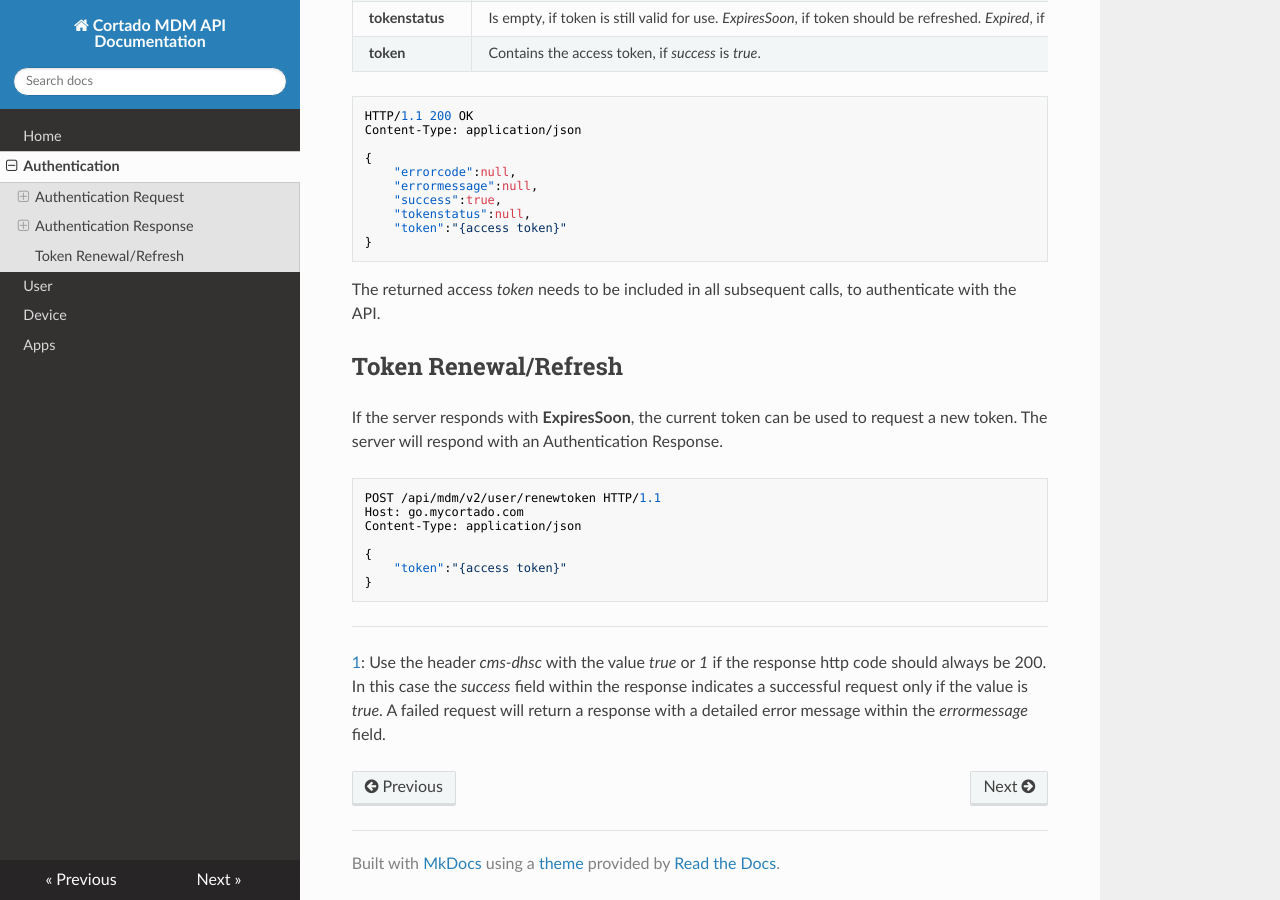
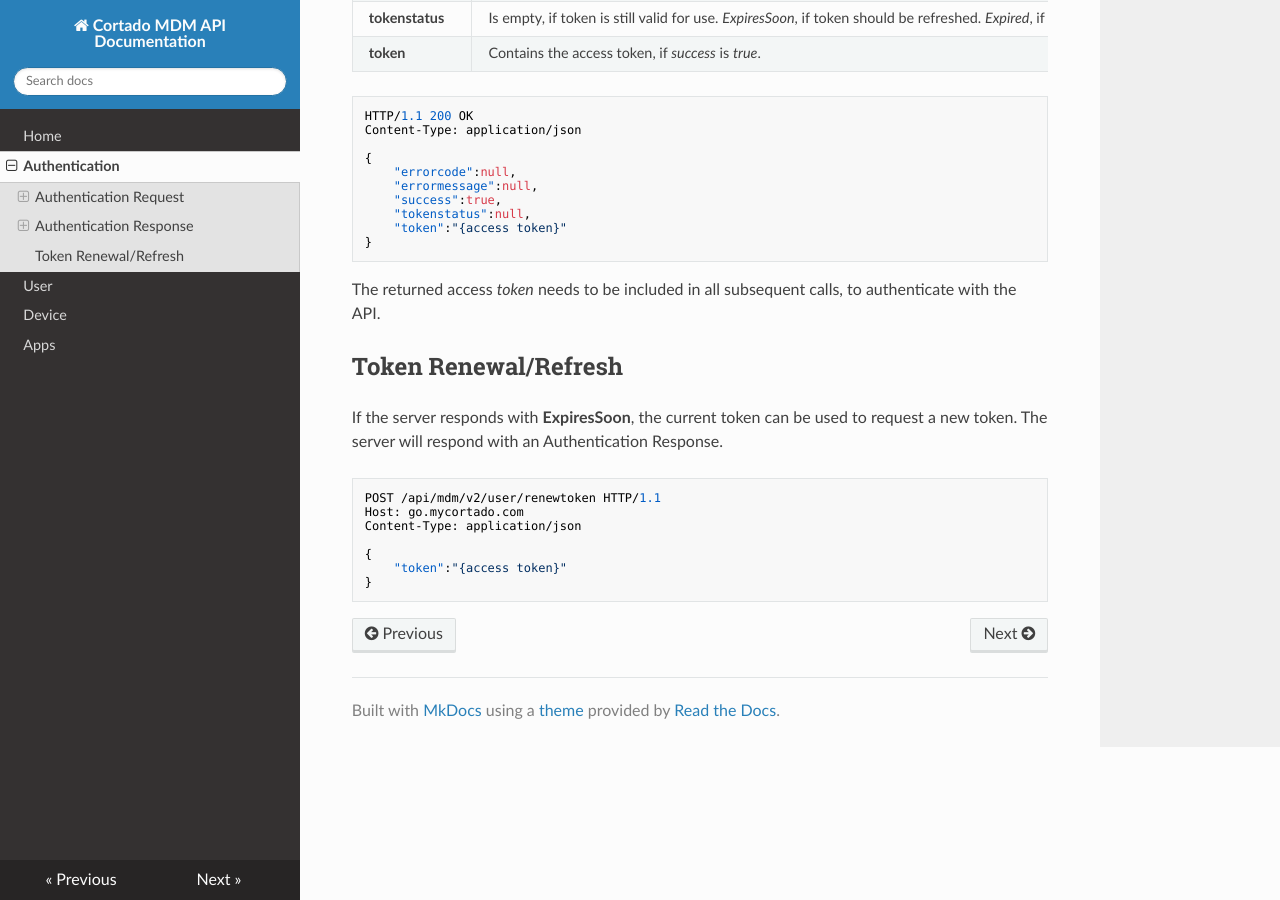
Before and after one commit to cortado-mobile-solutions/apidoc-mdm, an MkDocs documentation site: the page built from docs/auth.md, in a window 1280 px wide and 900 px high, scrolled down 1182 px. Built offline with MkDocs 1.6.1, drawn with Linux system fonts in a browser that asks for light colours; nearby versions of some CDN libraries.

Commit message:
Remove reference to header cms-dhsc

````diff
--- a/docs/auth.md
+++ b/docs/auth.md
@@ -1,4 +1,4 @@
-# Overview<sup>[1](#myfootnote1)</sup>
+# Overview
 This section describes the authentication process with the Cortado MDM API. In order to perform any API requests, an **access token** is required to authenticate any calls.<br>
 
 ## Authentication Request
@@ -70,7 +70,3 @@ Content-Type: application/json
     "token":"{access token}"
 }
 ```
-
-------------------------------------
-
-<a name="myfootnote1">1</a>: Use the header *cms-dhsc* with the value *true* or *1* if the response http code should always be 200. In this case the *success* field within the response indicates a successful request only if the value is *true*. A failed request will return a response with a detailed error message within the *errormessage* field.<br>
````
Also changed, not shown: docs/apps.md (+1 -5 lines), docs/device.md (+1 -5 lines), docs/user.md (+1 -6 lines).
